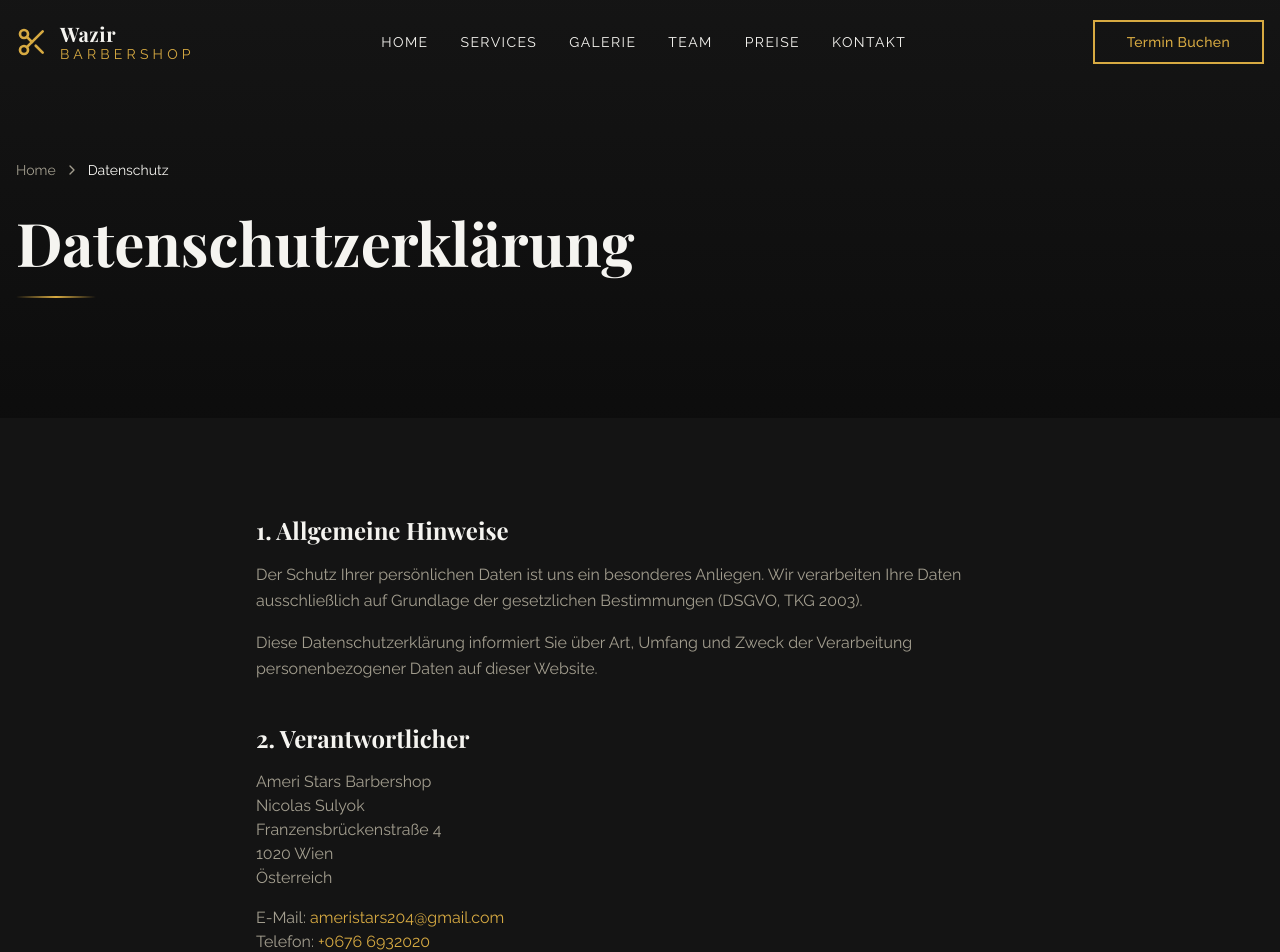
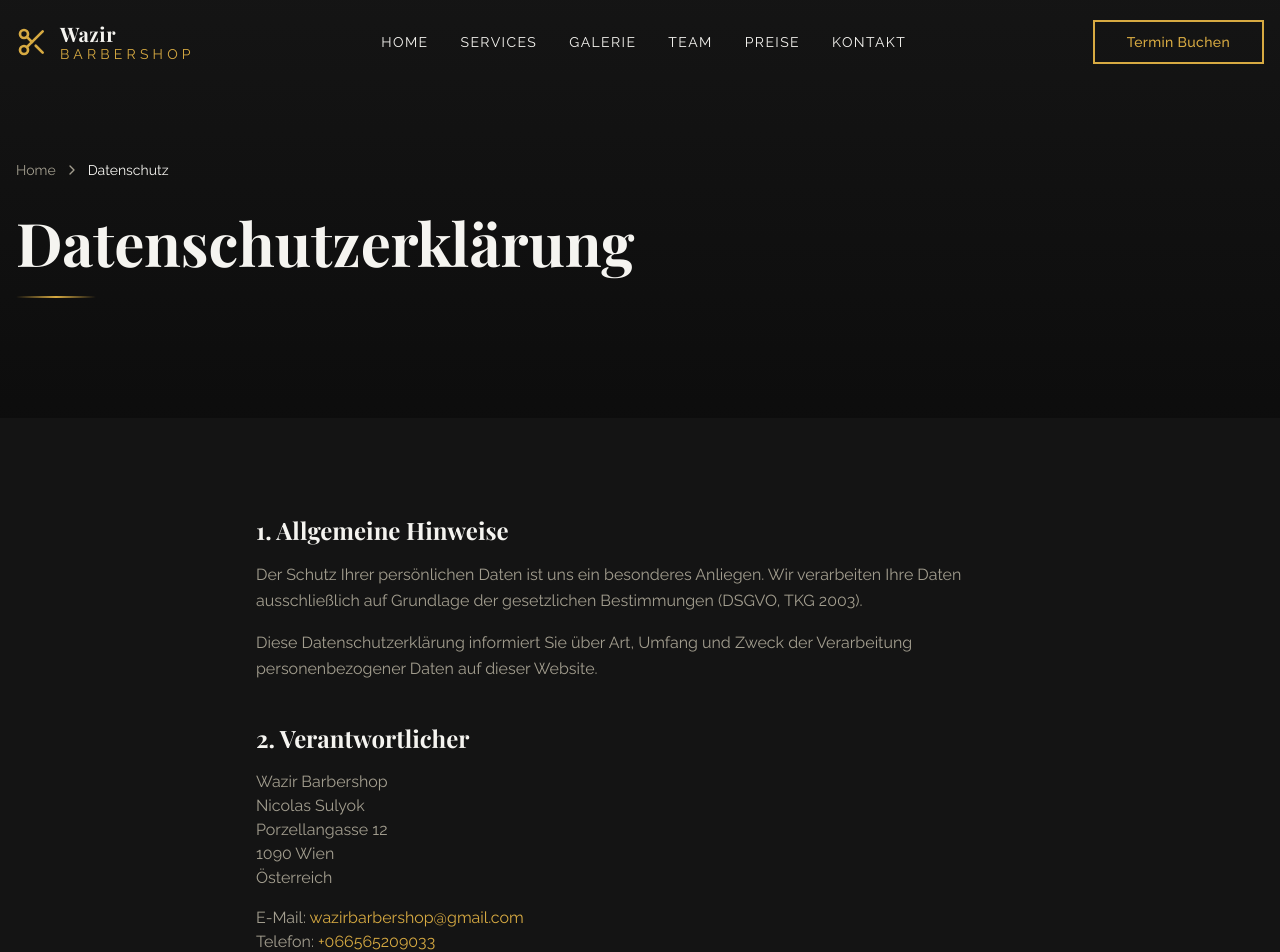
Before and after one commit to markkoehler-cyber/wazirbarbershop-demo, a React (Vite) app: page /datenschutz in a window 1280 px wide. Shown: the top 952 px of the page. Built offline with nearby package versions, Linux system fonts and the light colour scheme.

Commit message:
Update Datenschutz.tsx

```diff
--- a/src/pages/Datenschutz.tsx
+++ b/src/pages/Datenschutz.tsx
@@ -113,15 +113,15 @@ const Datenschutz = () => {
                       2. Verantwortlicher
                     </h2>
                     <p className="mb-4">
-                      Ameri Stars Barbershop<br />
+                      Wazir Barbershop<br />
                       Nicolas Sulyok<br />
-                      Franzensbrückenstraße 4<br />
-                      1020 Wien<br />
+                      Porzellangasse 12<br />
+                      1090 Wien<br />
                       Österreich
                     </p>
                     <p>
-                      E-Mail: <a href="mailto:ameristars204@gmail.com" className="text-primary hover:underline">ameristars204@gmail.com</a><br />
-                      Telefon: <a href="tel:+0676 6932020" className="text-primary hover:underline">+0676 6932020</a>
+                      E-Mail: <a href="mailto:wazirbarbershop@gmail.com" className="text-primary hover:underline">wazirbarbershop@gmail.com</a><br />
+                      Telefon: <a href="tel:+066565209033" className="text-primary hover:underline">+066565209033</a>
                     </p>
                   </div>
 
```
